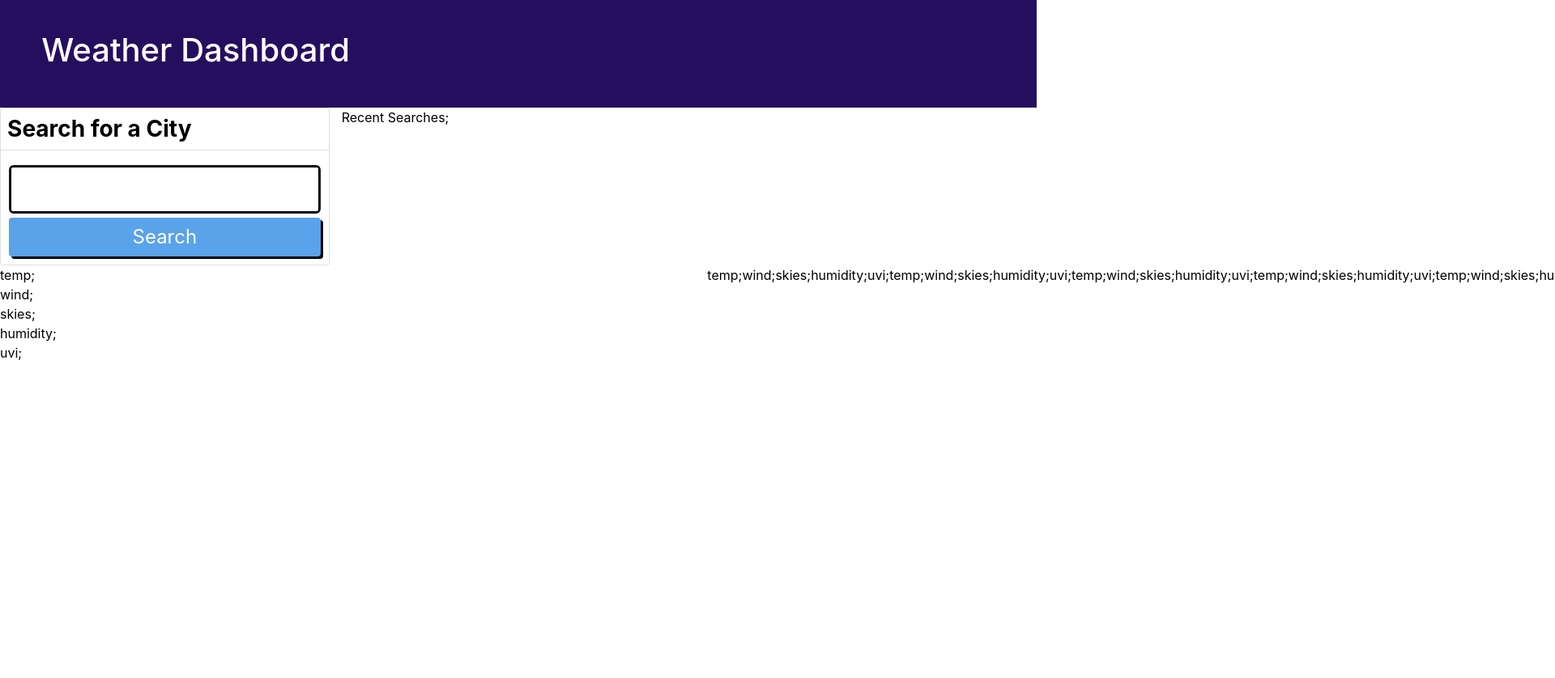
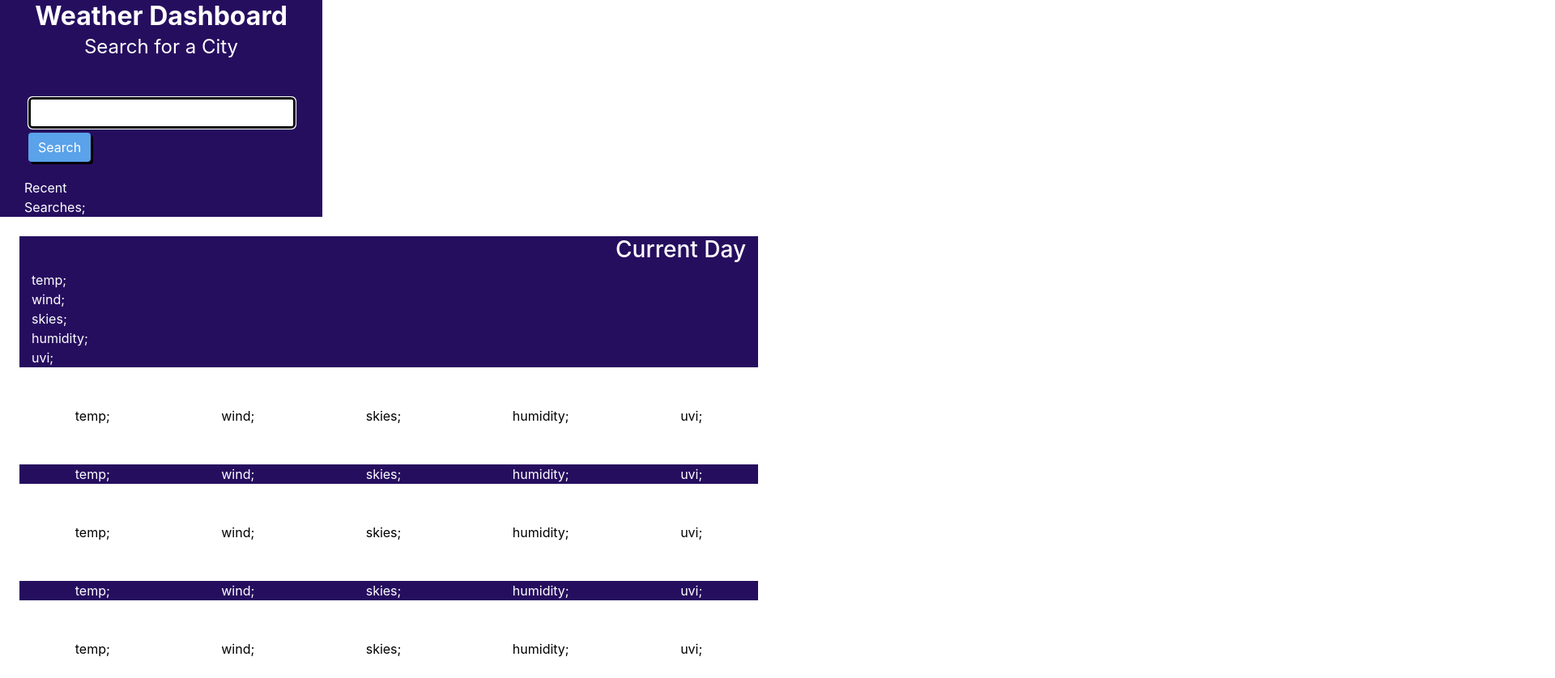
Before and after one commit to jreese8/Weather-Dashboard, a plain HTML site: page index.html in a window 1280 px wide. Shown: the top 838 px of the page at 81% size, 1920 px wide, since content can reach past the window. Before the commit the page ends 800 px from the top, so only its background shows below. Drawn offline with nearby package versions, Linux system fonts and the light colour scheme.

Commit message:
minor changes, cant add a button to retrieve ls for the life of me

```diff
--- a/assets/css/style.css
+++ b/assets/css/style.css
@@ -1,4 +1,4 @@
-:root {
+ :root {
   --midnight: #260e5f;
   --blue: #5aa2e9;
   --border-radius: .3rem;
@@ -17,15 +17,11 @@ body {
   font-size: 16px;
 }
 
-h2, h3, h4, h5, h6 {
+h2 {
   font-weight: 700;
   margin: 0;
   color: black;
   line-height: 1.25;
-}
-
-p {
-  font-size: 1.2rem;
 }
 
 .title {
@@ -33,12 +29,14 @@ p {
   text-align: center;
 }
 
+.subtitle {
+  color: white;
+  text-align: center;
+  font-size: 1.5rem
+}
+
 .btn {
-  font-size: 1.5rem;
   text-decoration:none;
-  padding: 6px 5px;
-  width: 100%;
-  display: block;
   color: white;
   border: none;
   outline: none;
@@ -48,19 +46,6 @@ p {
 
 .hero {
   background-color: var(--midnight);
-  color: white;
-  padding: 3% 4%;
-}
-
-/* card that contains Today's Weather values */
-.card-header {
-  color: black;
-  background-color: white;
-  padding: 2%;
-}
-
-.card-body {
-  padding: 2.5%;
 }
 
 /* form styling */
@@ -70,15 +55,23 @@ p {
   display: block;
 }
 
-.form-label {
-  font-size: 1.3rem;
-}
-
 .form-input {
-  width: 100%;
   padding: 3%;
   margin: 5px 0;
   font-size: 1.3rem;
   border: 3px solid black;
   border-radius: var(--border-radius);
 }
+
+.rowz {
+  background-color: var(--midnight);
+  color: white;
+}
+
+#current {
+  text-align: right;
+}
+
+#city-container {
+  color: white;
+}
--- a/assets/js/script.js
+++ b/assets/js/script.js
@@ -14,7 +14,7 @@ var uvisEl = document.querySelectorAll(".uvi");
 
 var citySearchTerm = document.querySelector("#city-search-term");
 
-var cityContainer = document.querySelector("#city-container");
+var cityContainerEl = document.querySelector("#city-container");
 
 var cityCoordsEl = document.querySelector("#city-coords");
 
@@ -43,27 +43,25 @@ var searchButton = function(event) {
 
   var saveCity = function(cityName) {
 
-    // retrieve cityNames item from localStorage. If none exist, return an empty array.
-    // cityNames is an array which holds the names of the cities I have recently searched
+    // retrieve cityName item from localStorage. If none exist, return an empty array.
+    // cityMore is an array which holds the names of the cities have been recently searched.
     var cityMore = JSON.parse(localStorage.getItem("cityMore") || "[]");
     console.log(cityMore);
 
-    if (cityMore.length < 10) {
+    if (cityMore.length < 5) {        //max of 5 city names displayed
         cityMore.unshift(cityName);   //adds cityName to front of array
     } else {
       cityMore.pop()                //removes last item from array
       cityMore.unshift(cityName)    //adds cityName to front of array
     }
+
     // Sets current value of cityMore to local storage
     localStorage.setItem("cityMore", JSON.stringify(cityMore));
 
-    //Write cities to the page
-    cityContainer.innerHTML = `city-container: ${cityMore}`;
-
-  }
+    cityContainerEl.innerHTML = `${cityMore}`;
+};
 
   var getCityCoords = function() {
-    //Stringify
     //console.log("city coords", cityInputEl.value);
 
     //geo api ink, blue in link is template literal, is equivalent to + '' +
@@ -159,14 +157,10 @@ var searchButton = function(event) {
       })
   };
 
-    //use a loop to display forecast.
-   // give divs id= 1-6 etc for each value of day in loop
-
-
 var displayForecast = function(forecast) {
 
-  // i is the current iteration of the loop. tempsEl.length works for all bc they're all the same length. They're all the same day.
-  // for (var i = 0; i < 6; i++)
+  // i is the current iteration of the loop. tempsEl.length works for all because they're all the same length; they're all the same day.
+  // for (var i = 0; i < 6; i++) is equivalent since tempsEl.length is just a number.
 
   for (var i = 0; i < tempsEl.length; i++) {
 
@@ -179,10 +173,5 @@ var displayForecast = function(forecast) {
   }
 };
 
-
-  // makes divs in the html to display data
-  //change uv color
-  //Stringify data for local storage JSON.parse(localStorage.getItem(""));
-
   // add event listeners to form
   cityFormEl.addEventListener("submit", searchButton);
--- a/index.html
+++ b/index.html
@@ -11,18 +11,17 @@
 
 </head>
 
-<body class="flex-column min-100-vh">
+<body>
+
+    <div class="row min-vh-100 no-gutters">
 
             <header class="hero">
-    <h1 class="app-title">Weather Dashboard</h1>
-    </header>
 
-    <main class="flex row justify-space-between">
+                <h2 class="title">Weather Dashboard</h2>
 
-    <div class="col-12 col-md-4">
+                    <p class = "subtitle">Search for a City</p>
 
-        <div class="card">
-            <h3 class="card-header">Search for a City</h3>
+                    <div class="col-12 col-lg-3 sticky-top d-flex flex-column">
 
                         <form id="city-form" class="card-body">
 
@@ -34,15 +33,20 @@
 
                         </form>
 
-        </div>
+                        <div class="col-12 col-md-8" id="city-container">Recent Searches;</div>
 
                     </div>
 
-    <div id="city-container">Recent Searches;</div>
+            </header>
 
-        <div class="col-12 col-md-8">
+        <main class="col-12 col-lg-9 d-flex flex-column">
 
-            <h2 id="city-search-term"></h2>
+        <div class="m-4 row">
+
+            <div class="col-12 rowz">
+
+                <h3 id="current">Current Day</h3>
+
                 <div class="temp">temp;</div>
                 <div class="wind">wind;</div>
                 <div class="skies">skies;</div>
@@ -51,7 +55,9 @@
 
             </div>
 
-        <div class="col-8 col-md-4 d-flex">
+        </div>
+
+        <div class="m-4 row justify-content-around">
 
             <div class="temp">temp;</div>
             <div class="wind">wind;</div>
@@ -59,11 +65,9 @@
             <div class="humidity">humidity;</div>
             <div class="uvi">uvi;</div>
 
-            <div class="temp">temp;</div>
-            <div class="wind">wind;</div>
-            <div class="skies">skies;</div>
-            <div class="humidity">humidity;</div>
-            <div class="uvi">uvi;</div>
+        </div>
+
+        <div class="m-4 row justify-content-around rowz">
 
             <div class="temp">temp;</div>
             <div class="wind">wind;</div>
@@ -71,11 +75,29 @@
             <div class="humidity">humidity;</div>
             <div class="uvi">uvi;</div>
 
+        </div>
+
+        <div class="m-4 row justify-content-around">
+
             <div class="temp">temp;</div>
             <div class="wind">wind;</div>
             <div class="skies">skies;</div>
             <div class="humidity">humidity;</div>
             <div class="uvi">uvi;</div>
+
+        </div>
+
+        <div class="m-4 row justify-content-around rowz">
+
+            <div class="temp">temp;</div>
+            <div class="wind">wind;</div>
+            <div class="skies">skies;</div>
+            <div class="humidity">humidity;</div>
+            <div class="uvi">uvi;</div>
+
+        </div>
+
+        <div class="m-4 row justify-content-around">
 
             <div class="temp">temp;</div>
             <div class="wind">wind;</div>
@@ -87,6 +109,8 @@
 
     </main>
 
+</div>
+
     <script src="./assets/js/script.js"></script>
 
 </body>
```
Also changed, not shown: assets/images/wdsc.png (added), 1 other file. Lines whose indentation alone changed are shown as unchanged.
